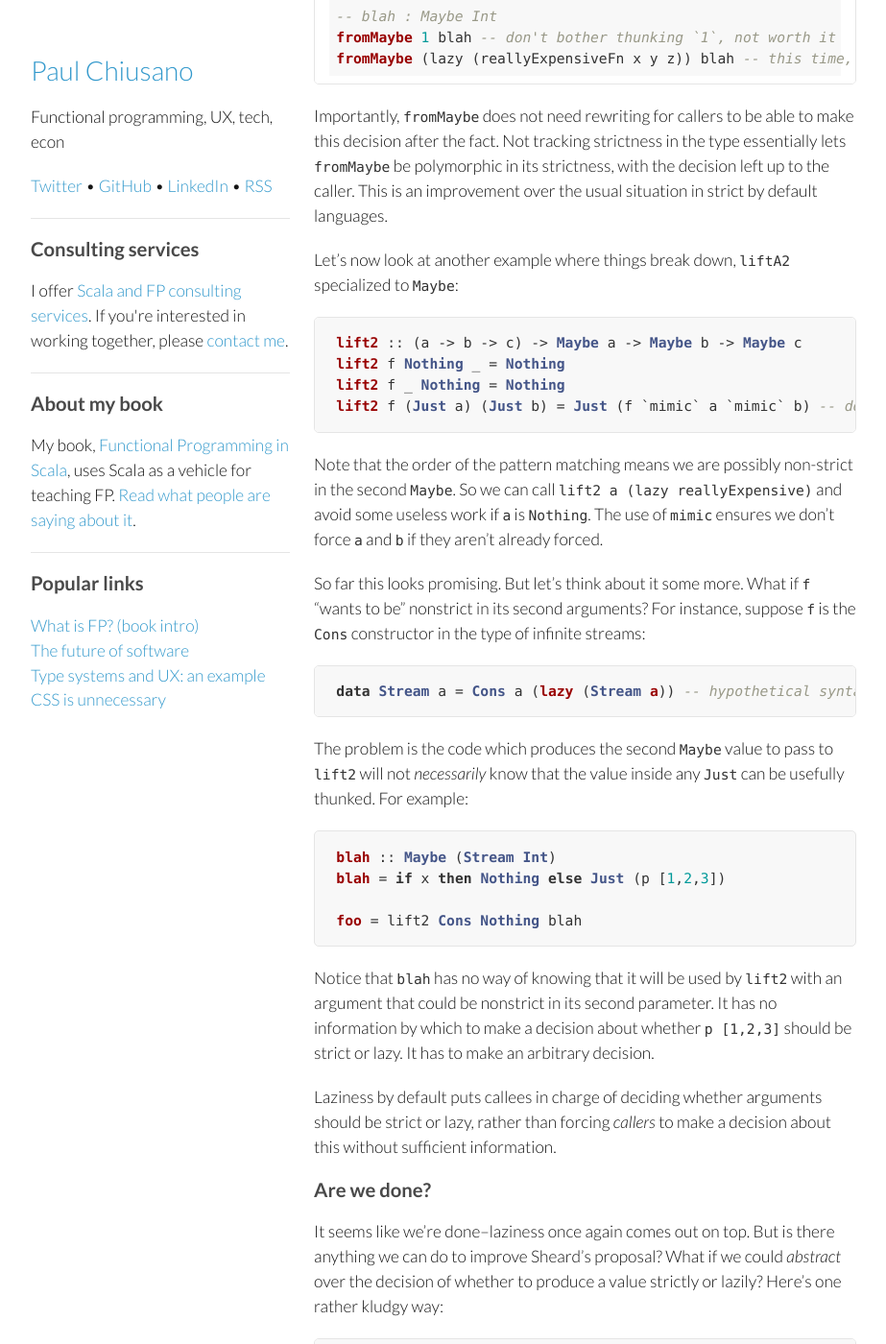
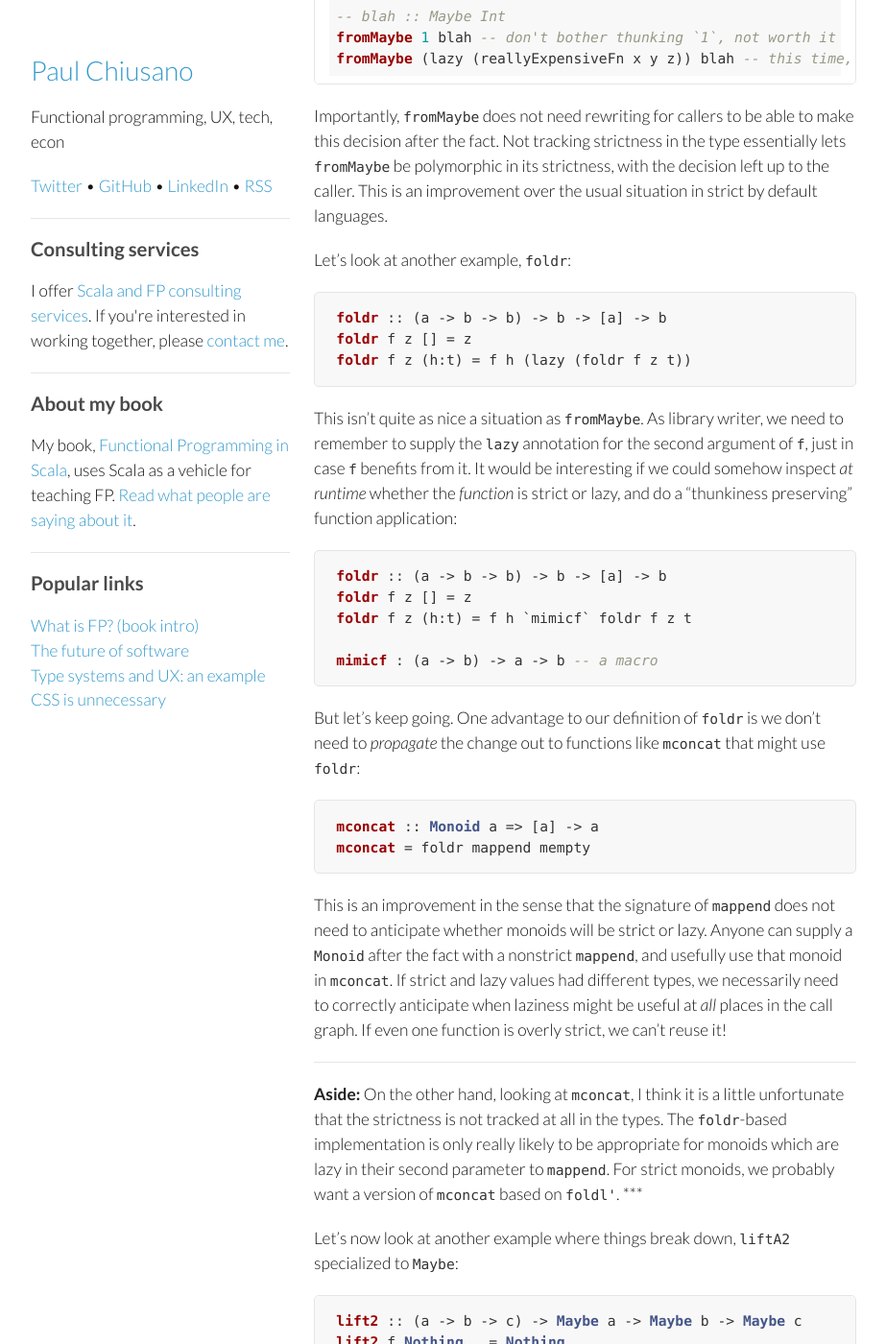
Before and after one commit to pchiusano/pchiusano.github.io, a Jekyll site: the page built from _posts/2014-09-18-explicit-laziness.markdown, in a window 1280 px wide and 1400 px high, scrolled down 1515 px. Shown: the whole window at 96% size, without its empty margins (178-1101 px from the left). Built offline with Jekyll 4.4.1, drawn with Linux system fonts in a browser that asks for light colours; comment, search, counter and statistics services are not loaded.

Commit message:
Update 2014-09-18-explicit-laziness.markdown

```diff
--- a/_posts/2014-09-18-explicit-laziness.markdown
+++ b/_posts/2014-09-18-explicit-laziness.markdown
@@ -42,12 +42,43 @@ fromMaybe _ (Just a) = a
 And now the onus is on _callers_ to decide whether to pay for thunking the first argument:
 
 ~~~
--- blah : Maybe Int
+-- blah :: Maybe Int
 fromMaybe 1 blah -- don't bother thunking `1`, not worth it
 fromMaybe (lazy (reallyExpensiveFn x y z)) blah -- this time, we do care
 ~~~
 
 Importantly, `fromMaybe` does not need rewriting for callers to be able to make this decision after the fact. Not tracking strictness in the type essentially lets `fromMaybe` be polymorphic in its strictness, with the decision left up to the caller. This is an improvement over the usual situation in strict by default languages.
+
+Let's look at another example, `foldr`:
+
+~~~ Haskell
+foldr :: (a -> b -> b) -> b -> [a] -> b
+foldr f z [] = z
+foldr f z (h:t) = f h (lazy (foldr f z t))
+~~~
+
+This isn't quite as nice a situation as `fromMaybe`. As library writer, we need to remember to supply the `lazy` annotation for the second argument of `f`, just in case `f` benefits from it. It would be interesting if we could somehow inspect _at runtime_ whether the _function_ is strict or lazy, and do a "thunkiness preserving" function application:
+
+~~~ Haskell
+foldr :: (a -> b -> b) -> b -> [a] -> b
+foldr f z [] = z
+foldr f z (h:t) = f h `mimicf` foldr f z t
+
+mimicf : (a -> b) -> a -> b -- a macro
+~~~
+
+But let's keep going. One advantage to our definition of `foldr` is we don't need to _propagate_ the change out to functions like `mconcat` that might use `foldr`:
+
+~~~ Haskell
+mconcat :: Monoid a => [a] -> a
+mconcat = foldr mappend mempty
+~~~
+
+This is an improvement in the sense that the signature of `mappend` does not need to anticipate whether monoids will be strict or lazy. Anyone can supply a `Monoid` after the fact with a nonstrict `mappend`, and usefully use that monoid in `mconcat`. If strict and lazy values had different types, we necessarily need to correctly anticipate when laziness might be useful at _all_ places in the call graph. If even one function is overly strict, we can't reuse it!
+
+***
+__Aside:__ On the other hand, looking at `mconcat`, I think it is a little unfortunate that the strictness is not tracked at all in the types. The `foldr`-based implementation is only really likely to be appropriate for monoids which are lazy in their second parameter to `mappend`. For strict monoids, we probably want a version of `mconcat` based on `foldl'`.
+***
 
 Let's now look at another example where things break down, `liftA2` specialized to `Maybe`:
 
```
